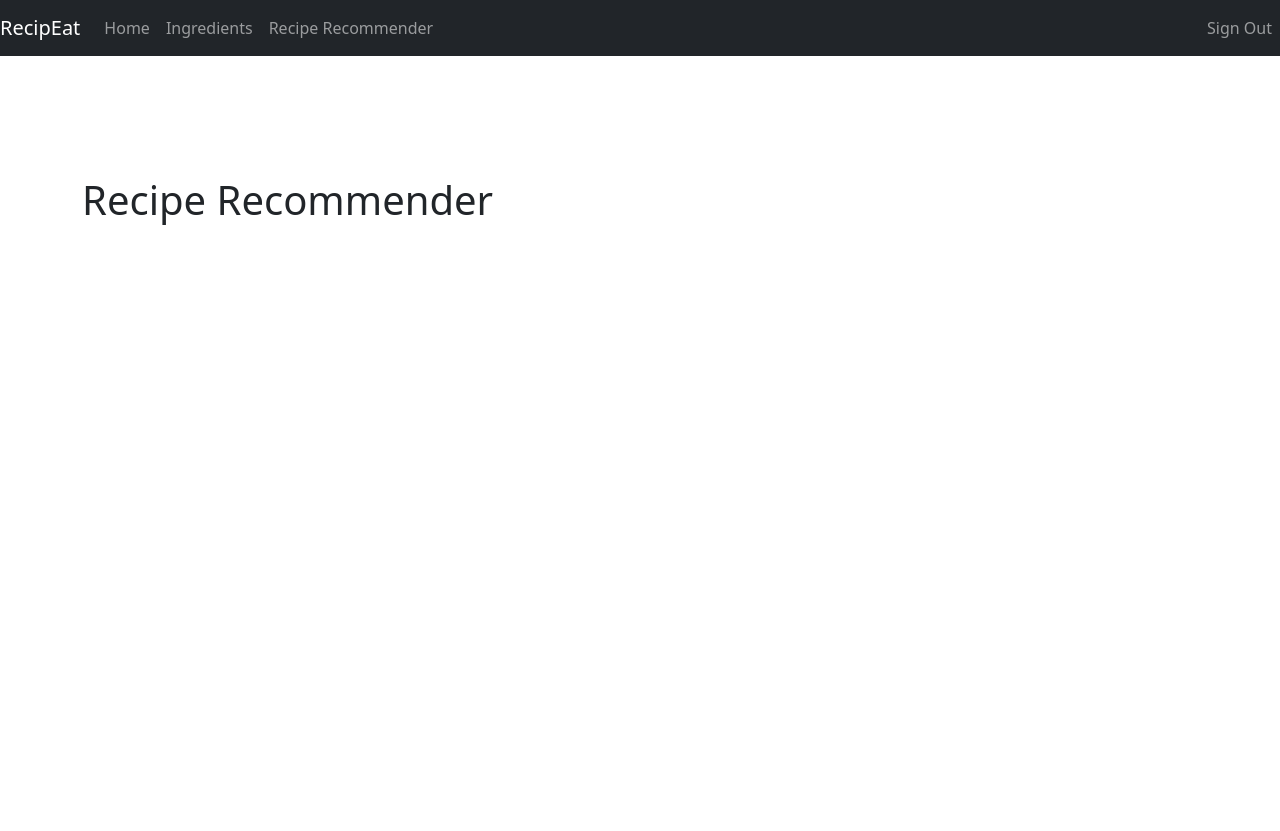
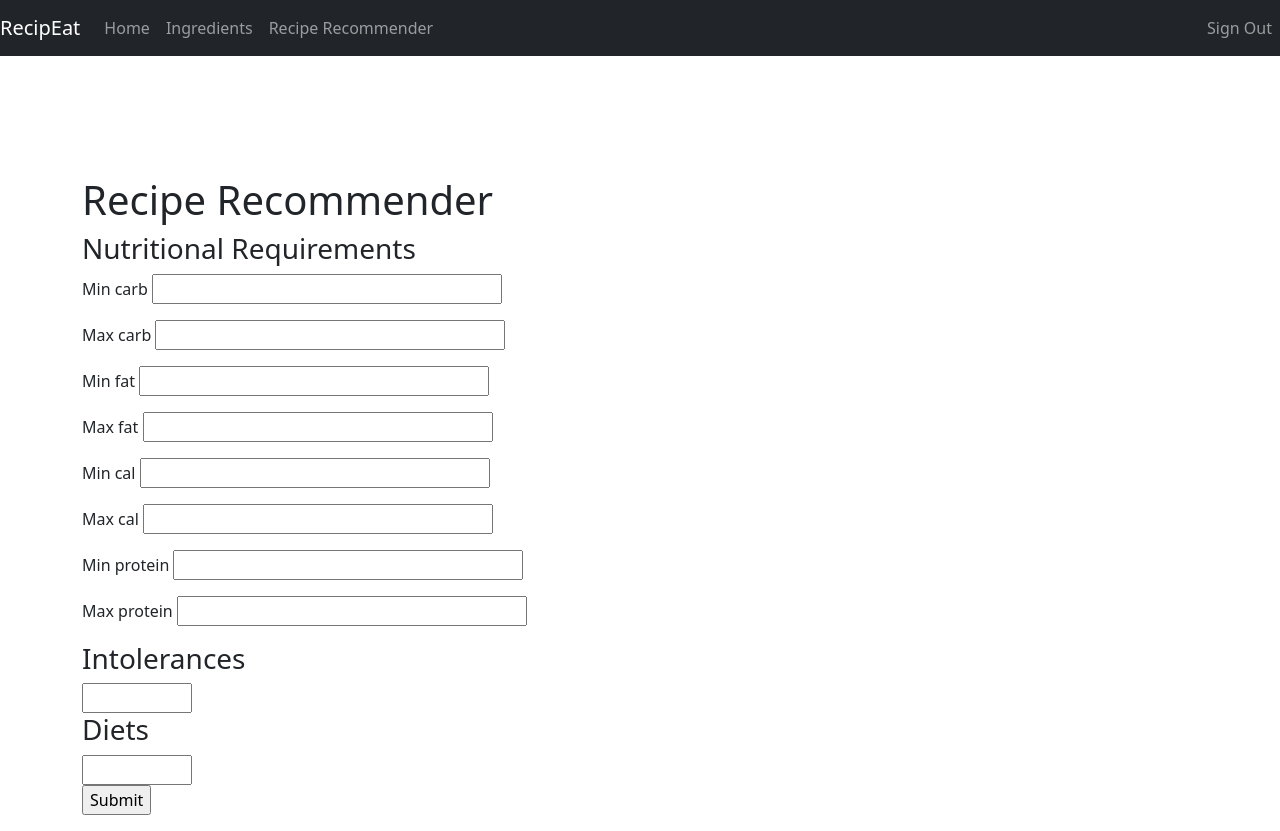
Before and after one commit to smuktevi/recipeat, a Flask app: template app/templates/recipe.html in a window 1280 px wide. Before the commit the page ends 225 px from the top, so only its background shows below. Run offline with Flask 2, Linux system fonts and the light colour scheme; the template is opened without the code that fills it: most values are stand-ins (such as "Sample title", 1, 10 or a date in 2020); form fields are guessed from the names that the template uses; some libraries are stand-ins or nearby versions.

Commit message:
added form to recipe template

```diff
--- a/app/routes.py
+++ b/app/routes.py
@@ -4,6 +4,7 @@ from app import app
 from app.forms.login_form import LoginForm
 from app.forms.register_form import RegisterForm
 from app.forms.ingredients_form import IngredientForm
+from app.forms.recipe_form import RecipeForm
 from modules.user import User
 from modules.constants import *
 
@@ -110,4 +111,42 @@ def ingredients():
 
 @app.route('/recipe', methods=['GET', 'POST'])
 def recipe():
-    return render_template('recipe.html')
+    form = RecipeForm()
+
+    if request.method == 'POST':
+        nutr = {}
+
+        min_carb = request.form['min_carb']
+        max_carb = request.form['max_carb']
+
+        min_fat = request.form['min_fat']
+        max_fat = request.form['max_fat']
+
+        min_cal = request.form['min_cal']
+        max_cal = request.form['max_cal']
+
+        min_protein = request.form['min_protein']
+        max_protein = request.form['max_protein']
+
+        intolerances = request.form.getlist('intolerances')
+        diets = request.form.getlist('diets')
+
+        if(min_carb != ""):
+            nutr['minCarbs'] = int(min_carb)
+        if(max_carb != ""):
+            nutr['maxCarbs'] = int(max_carb)
+        if(min_fat != ""):
+            nutr['minFat'] = int(min_fat)
+        if (max_fat != ""):
+            nutr['maxFat'] = int(max_fat)
+        if (min_cal != ""):
+            nutr['minCalories'] = int(min_cal)
+        if (max_cal != ""):
+            nutr['maxCalories'] = int(max_cal)
+        if (min_protein != ""):
+            nutr['minProtein'] = int(min_protein)
+        if (max_protein != ""):
+            nutr['maxProtein'] = int(max_protein)
+
+
+    return render_template('recipe.html', form=form)
--- a/app/templates/recipe.html
+++ b/app/templates/recipe.html
@@ -2,4 +2,45 @@
 
 {% block content %}
     <h1>Recipe Recommender</h1>
+    <form action="" method="post" novalidate>
+        <h3>Nutritional Requirements</h3>
+        {{ form.hidden_tag() }}
+        <p>
+            {{ form.min_carb.label }}
+            {{ form.min_carb(size=32) }}
+        </p>
+        <p>
+            {{ form.max_carb.label }}
+            {{ form.max_carb(size=32) }}
+        </p>
+        <p>
+            {{ form.min_fat.label }}
+            {{ form.min_fat(size=32) }}
+        </p>
+        <p>
+            {{ form.max_fat.label }}
+            {{ form.max_fat(size=32) }}
+        </p>
+        <p>
+            {{ form.min_cal.label }}
+            {{ form.min_cal(size=32) }}
+        </p>
+        <p>
+            {{ form.max_cal.label }}
+            {{ form.max_cal(size=32) }}
+        </p>
+        <p>
+            {{ form.min_protein.label }}
+            {{ form.min_protein(size=32) }}
+        </p>
+        <p>
+            {{ form.max_protein.label }}
+            {{ form.max_protein(size=32) }}
+        </p>
+        <h3>Intolerances</h3>
+            {{ form.intolerances(size=6) }}
+        <h3>Diets</h3>
+            {{ form.diets(size=6) }}
+        <p>{{ form.submit() }}</p>
+    </form>
 {% endblock %}
--- a/commands/command.py
+++ b/commands/command.py
@@ -19,7 +19,7 @@ if __name__ == '__main__':
 
     cur = conn.cursor()
 
-
+    '''
     commands = (
         """
         CREATE TABLE Users (
@@ -43,10 +43,10 @@ if __name__ == '__main__':
         )
         """
     )
-
+    '''
 
     #commands = ["INSERT INTO Users VALUES ('test1', 'test1', 'test1', 1, 2, 3, 'test1')"]
-    #commands = ["select * from Users"]
+    commands = ["select * from BagOfIngredients;", "select * from Users;"]
 
     # create table one by one
     for command in commands:
```
